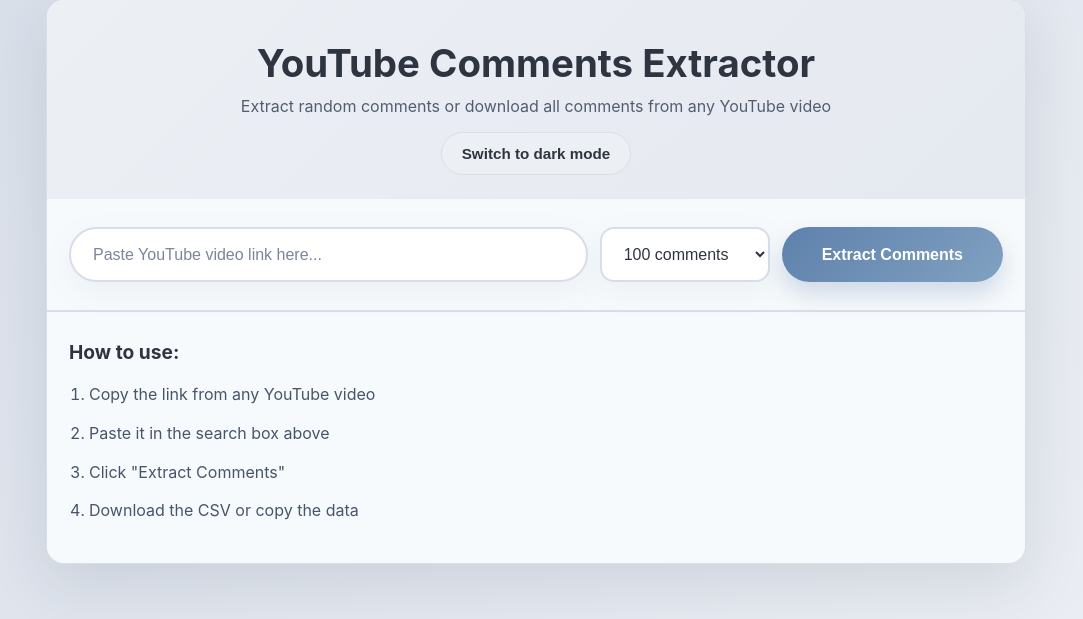
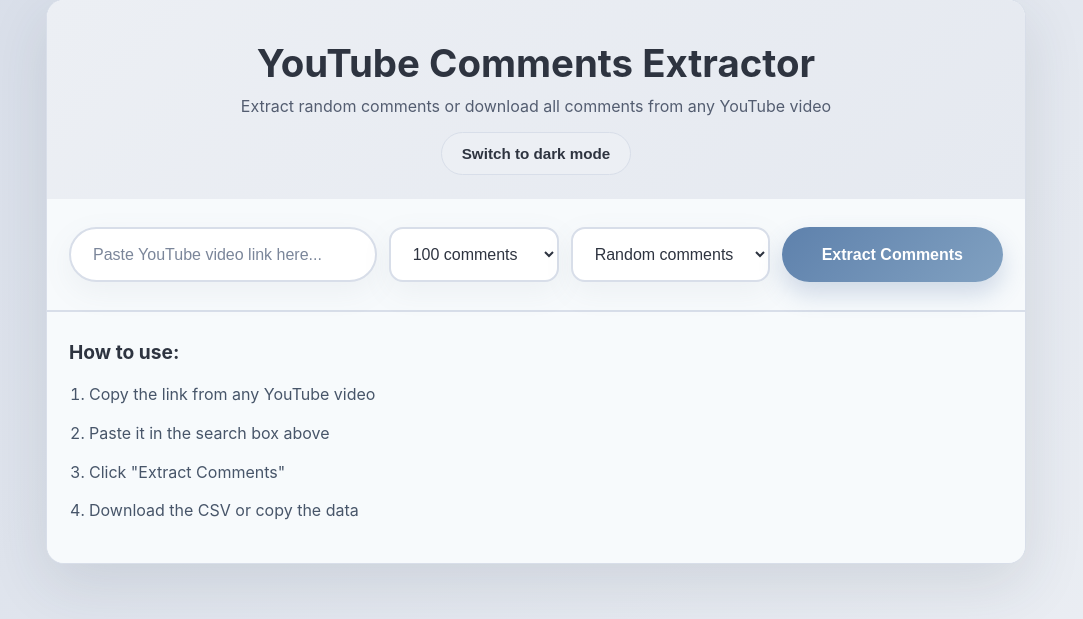
Before and after one commit to Antux912012/YT-Comment-Extractor, a Flask app: page / in a window 1280 px wide. Shown: the part 41-660 px from the top of the page, without its empty margins (104-1187 px from the left). Run offline with Flask 3, Linux system fonts and the light colour scheme.

Commit message:
Update styles and application changes

```diff
--- a/app.py
+++ b/app.py
@@ -324,22 +324,35 @@ def extract():
 
         video_url = data.get('url', '').strip()
         num_comments = data.get('num_comments', 100)
+        selection_mode = data.get('selection_mode', 'random')
 
         if not video_url:
             return jsonify({'error': 'Please provide a valid YouTube URL'}), 400
 
-        try:
-            num_comments = int(num_comments)
-            num_comments = max(1, min(num_comments, 1000))
-        except:
-            num_comments = 100
+        if isinstance(num_comments, str) and num_comments.lower() == 'all':
+            num_comments = None
+        else:
+            try:
+                num_comments = int(num_comments)
+                num_comments = max(1, min(num_comments, 1000))
+            except:
+                num_comments = 100
+
+        if selection_mode != 'ordered':
+            selection_mode = 'random'
 
         total_available = extract_total_comments(video_url)
         print(f"Video reports {total_available} total comments")
 
-        # Extract a larger pool than requested so repeated requests can return different random selections.
-        comment_pool_size = max(num_comments * 3, num_comments + 50)
-        comment_pool_size = min(comment_pool_size, 1000)
+        if selection_mode == 'ordered':
+            comment_pool_size = num_comments
+        else:
+            if num_comments is None:
+                comment_pool_size = 1000
+            else:
+                comment_pool_size = max(num_comments * 3, num_comments + 50)
+                comment_pool_size = min(comment_pool_size, 1000)
+
         all_comments = get_comments(video_url, max_comments=comment_pool_size)
 
         if not all_comments:
@@ -350,13 +363,16 @@ def extract():
                          '3. The video has no comments yet'
             }), 404
 
-        # If we have more than requested, randomly sample from the larger pool.
-        if len(all_comments) > num_comments:
-            selected = random.sample(all_comments, num_comments)
+        if selection_mode == 'ordered':
+            selected = all_comments[:num_comments] if num_comments is not None and len(all_comments) > num_comments else all_comments
         else:
-            # Still shuffle the comments when the pool is smaller than requested.
-            random.shuffle(all_comments)
-            selected = all_comments
+            # If we have more than requested, randomly sample from the larger pool.
+            if num_comments is not None and len(all_comments) > num_comments:
+                selected = random.sample(all_comments, num_comments)
+            else:
+                # Still shuffle the comments when the pool is smaller than requested or when using all comments.
+                random.shuffle(all_comments)
+                selected = all_comments
 
         print(f"Returning {len(selected)} comments")
 
@@ -366,6 +382,7 @@ def extract():
 
         return jsonify({
             'success': True,
+            'selection_mode': selection_mode,
             'comments': selected,
             'count': len(selected),
             'total_available': total_available or len(all_comments),
--- a/static/script.js
+++ b/static/script.js
@@ -1,6 +1,7 @@
 document.addEventListener('DOMContentLoaded', function() {
     const urlInput = document.getElementById('videoUrl');
     const numCommentsSelect = document.getElementById('numComments');
+    const selectionModeSelect = document.getElementById('selectionMode');
     const searchBtn = document.getElementById('searchBtn');
     const loadingSpinner = document.getElementById('loadingSpinner');
     const errorMessage = document.getElementById('errorMessage');
@@ -16,6 +17,7 @@ document.addEventListener('DOMContentLoaded', function() {
 
     let currentComments = [];
     let totalAvailable = 0;
+    let currentSelectionMode = 'random';
     const themeToggle = document.getElementById('themeToggle');
 
     if (themeToggle) {
@@ -33,6 +35,7 @@ document.addEventListener('DOMContentLoaded', function() {
     searchBtn.addEventListener('click', async function() {
         const videoUrl = urlInput.value.trim();
         const numComments = numCommentsSelect.value;
+        const selectionMode = selectionModeSelect.value;
 
         if (!videoUrl) {
             showError('Please enter a YouTube video URL');
@@ -44,7 +47,7 @@ document.addEventListener('DOMContentLoaded', function() {
             return;
         }
 
-        await extractComments(videoUrl, numComments);
+        await extractComments(videoUrl, numComments, selectionMode);
     });
 
     // CSV Download button click
@@ -123,7 +126,7 @@ document.addEventListener('DOMContentLoaded', function() {
         errorMessage.classList.remove('error');
     }
 
-    async function extractComments(videoUrl, numComments) {
+    async function extractComments(videoUrl, numComments, selectionMode) {
         loadingSpinner.style.display = 'block';
         resultsSection.style.display = 'none';
         hideError();
@@ -136,7 +139,8 @@ document.addEventListener('DOMContentLoaded', function() {
                 },
                 body: JSON.stringify({
                     url: videoUrl,
-                    num_comments: numComments
+                    num_comments: numComments,
+                    selection_mode: selectionMode
                 })
             });
 
@@ -149,6 +153,7 @@ document.addEventListener('DOMContentLoaded', function() {
             }
 
             if (data.success) {
+                currentSelectionMode = selectionMode;
                 currentComments = data.comments;
                 displayComments(data.comments, data.total_available);
                 resultsSection.style.display = 'block';
@@ -173,7 +178,8 @@ document.addEventListener('DOMContentLoaded', function() {
 
         // Calculate and display selection info
         const percentage = totalAvailable > 0 ? ((comments.length / totalAvailable) * 100).toFixed(1) : 100;
-        const selectedInfo = `Selected: ${comments.length} out of ${totalAvailable} total comments (${percentage}%)`;
+        const modeText = currentSelectionMode === 'ordered' ? 'Ordered' : 'Random';
+        const selectedInfo = `Mode: ${modeText} | Selected: ${comments.length} out of ${totalAvailable} total comments (${percentage}%)`;
         selectionInfo.textContent = selectedInfo;
 
         commentsList.innerHTML = '';
--- a/static/style.css
+++ b/static/style.css
@@ -537,6 +537,10 @@ body.theme-dark .comments-table td {
     border-bottom-color: #3b4252;
 }
 
+body.theme-dark .comments-table td .comment-text {
+    color: #d8dee9;
+}
+
 body.theme-dark .comments-table tbody tr:hover {
     background: #434c5e;
 }
--- a/templates/index.html
+++ b/templates/index.html
@@ -35,6 +35,10 @@
                     <option value="300">300 comments</option>
                     <option value="500">500 comments</option>
                     <option value="all">All comments</option>
+                </select>
+                <select id="selectionMode" class="comments-select">
+                    <option value="random" selected>Random comments</option>
+                    <option value="ordered">Ordered comments</option>
                 </select>
                 <button id="searchBtn" class="search-button">Extract Comments</button>
             </div>
```
Also changed, not shown: README.md.
